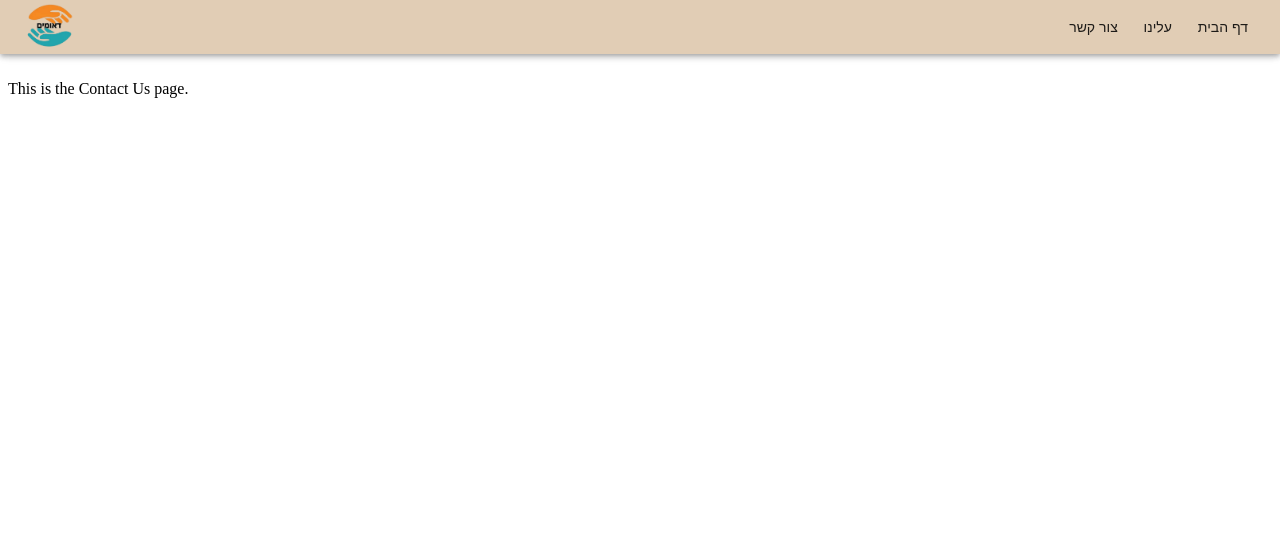
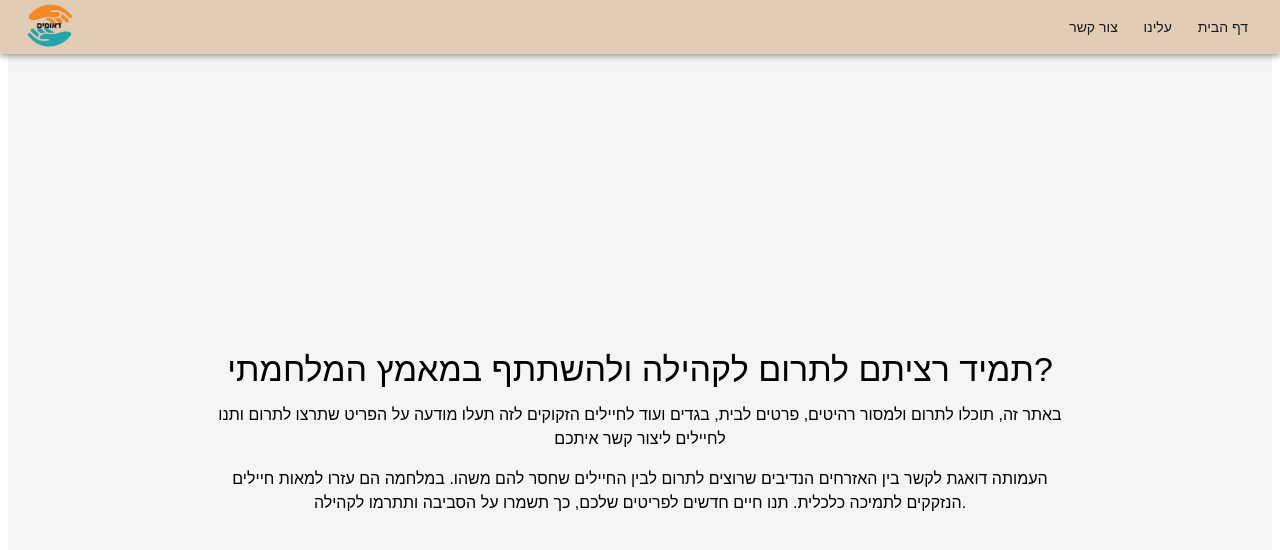
Before and after one commit to MatanShalem-IMOD/Project-Daumim, a React (Vite) app in the folder Daumim-front/: page /about-us in a window 1280 px wide. Shown: the top 550 px of the page. Built offline with nearby package versions, Linux system fonts and the light colour scheme.

Commit message:
style card product

```diff
--- a/Daumim-front/src/components/ProductList/ProductCard/ProductCard.tsx
+++ b/Daumim-front/src/components/ProductList/ProductCard/ProductCard.tsx
@@ -2,6 +2,7 @@ import Card from "@mui/material/Card";
 import CardContent from "@mui/material/CardContent";
 import CardMedia from "@mui/material/CardMedia";
 import Typography from "@mui/material/Typography";
+import Chip from "@mui/material/Chip";
 import { Product } from "../../../types/Product";
 import { getClasses } from "./ProductCardStyle";
 import { useTheme } from "@mui/material";
@@ -31,8 +32,12 @@ export const ProductCard = ({
           variant="h5"
           component="div"
         >
-          {name}, {category}, {location}
+          {name}
         </Typography>
+        <div className={classes.chipContainer}>
+          <Chip label={category} className={classes.chip} />
+          <Chip label={location} className={classes.chip} />
+        </div>
         <Typography className={classes.details}>{description}</Typography>
       </CardContent>
     </Card>
--- a/Daumim-front/src/components/ProductList/ProductCard/ProductCardStyle.ts
+++ b/Daumim-front/src/components/ProductList/ProductCard/ProductCardStyle.ts
@@ -6,24 +6,26 @@ export const getClasses = (theme: Theme) => ({
     alignItems: "center",
     padding: "10px",
     border: "1px solid #ccc",
-    borderRadius: "5px",
+    borderRadius: "15px", // Rounded corners
     marginBottom: "10px",
     direction: "rtl",
-    maxWidth: "345",
+    maxWidth: "345px", // Ensure maxWidth is specified with "px"
     cursor: "pointer",
     justifyContent: "center",
     ":hover": {
-      backgroundColor: "gray",
+      backgroundColor: theme.palette.action.hover, // Use theme color for hover effect
     },
-    flex: "0 0 24%",
+    flex: "0 0 25%",
     margin: theme.spacing(1),
+    boxShadow: theme.shadows[3], // Add a shadow for better depth
   }),
   image: css({
+    borderRadius: "15px 15px 0 0", // Rounded corners for image
     maxHeight: "140px",
-    maxWidth: "300px",
+    width: "100%", // Ensure the image takes full width
+    objectFit: "cover", // Cover the area of the image
   }),
   details: css({
-    flex: "0 0 70%",
     paddingLeft: "10px",
     display: "flex",
     flexDirection: "column",
@@ -32,7 +34,17 @@ export const getClasses = (theme: Theme) => ({
   }),
   cardTitle: css({
     fontWeight: "bold",
-    fontSize: "12px",
+    fontSize: "16px", // Adjust font size for better readability
     color: theme.palette.primary.dark,
+    marginBottom: "8px", // Add some space below the title
+  }),
+  chipContainer: css({
+    display: "flex",
+    gap: "8px", // Space between chips
+    marginBottom: "8px", // Space below the chips
+  }),
+  chip: css({
+    backgroundColor: theme.palette.background.paper,
+    color: theme.palette.text.primary,
   }),
 });
--- a/Daumim-front/src/view/AboutUs.tsx
+++ b/Daumim-front/src/view/AboutUs.tsx
@@ -1,8 +1,66 @@
+import { Box, Typography } from "@mui/material";
+import styled from "styled-components";
+// import Image from "../assets/about-us-image.png"; // Update the path to your image
+
 export const AboutUs = () => {
   return (
-    <div>
-      <h1>Contact Us</h1>
-      <p>This is the Contact Us page.</p>
-    </div>
+    <Container>
+      <Content>
+        <TextSection>
+          <Typography variant="h4" gutterBottom>
+            תמיד רציתם לתרום לקהילה ולהשתתף במאמץ המלחמתי?
+          </Typography>
+          <Typography variant="body1" paragraph>
+            באתר זה, תוכלו לתרום ולמסור רהיטים, פרטים לבית, בגדים ועוד לחיילים
+            הזקוקים לזה תעלו מודעה על הפריט שתרצו לתרום ותנו לחיילים ליצור קשר
+            איתכם
+          </Typography>
+          <Typography variant="body1" paragraph>
+            העמותה דואגת לקשר בין האזרחים הנדיבים שרוצים לתרום לבין החיילים שחסר
+            להם משהו. במלחמה הם עזרו למאות חיילים הנזקקים לתמיכה כלכלית. תנו
+            חיים חדשים לפריטים שלכם, כך תשמרו על הסביבה ותתרמו לקהילה.
+          </Typography>
+        </TextSection>
+        {/* <ImageSection>
+          <img src={Image} alt="About Us" />
+        </ImageSection> */}
+      </Content>
+    </Container>
   );
 };
+
+const Container = styled(Box)`
+  display: flex;
+  justify-content: center;
+  align-items: center;
+  min-height: 100vh;
+  background-color: #f5f5f5;
+  padding: 2rem;
+`;
+
+const Content = styled(Box)`
+  display: flex;
+  flex-direction: row;
+  align-items: center;
+  text-align: center;
+  max-width: 900px;
+  margin: 0 auto;
+`;
+
+const TextSection = styled(Box)`
+  flex: 1;
+  padding: 1rem;
+`;
+
+const ImageSection = styled(Box)`
+  flex: 1;
+  padding: 1rem;
+
+  img {
+    max-width: 100%;
+    height: auto;
+    border-radius: 8px;
+  }
+`;
+
+export default AboutUs;
```
